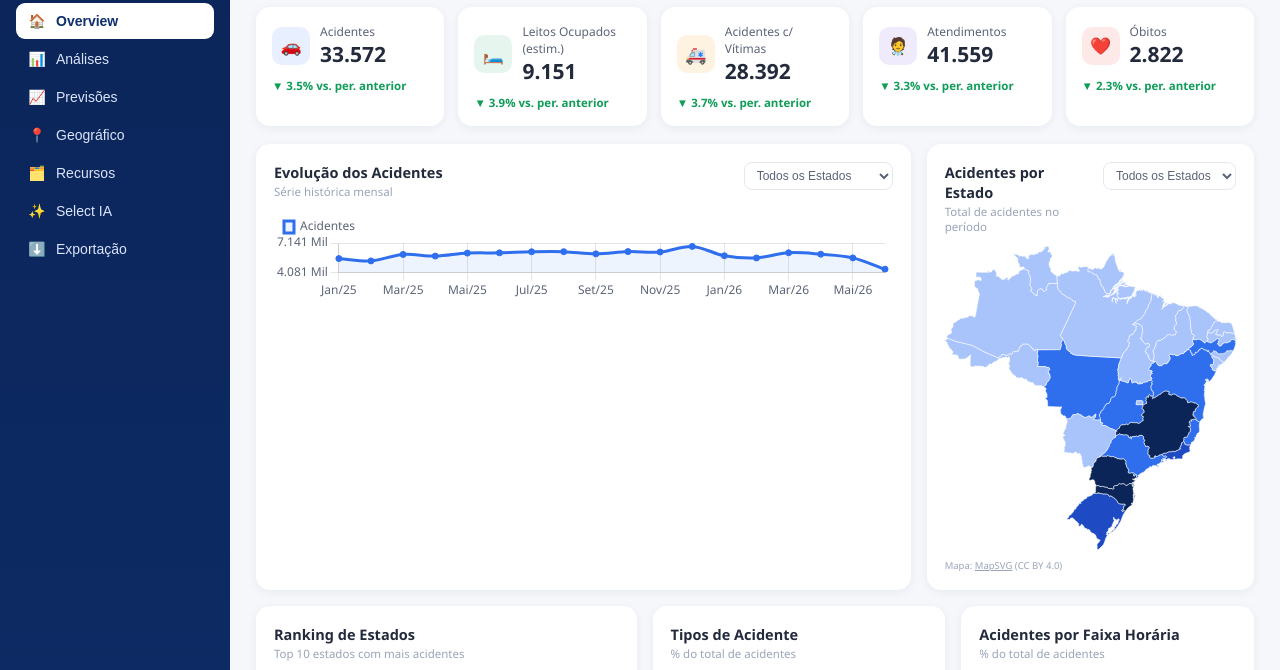
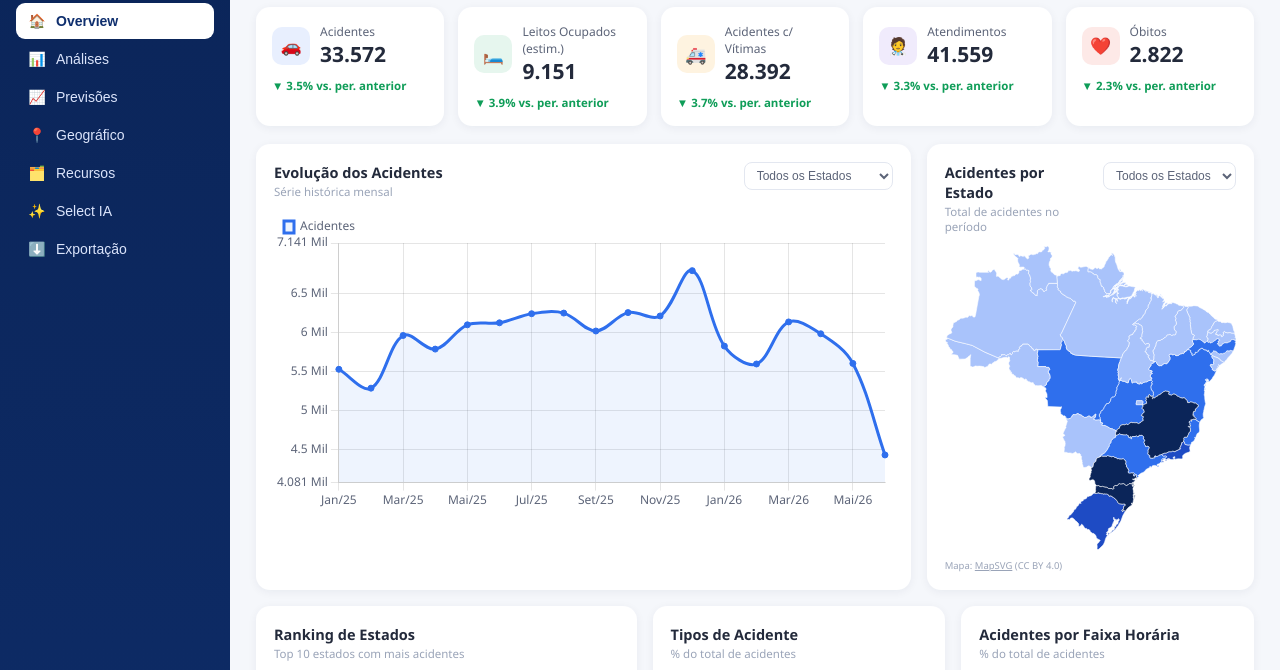
Before and after one commit to pedxroo/sedat, a website: page index.html in a window 1280 px wide. Shown: the part 91-761 px from the top of the page. Drawn offline with Linux system fonts and the light colour scheme.

Commit message:
Faz o gráfico Evolução dos Acidentes preencher a altura do card
O canvas usava a proporção padrão do Chart.js (maintainAspectRatio) e sobrava
bastante espaço em branco embaixo do gráfico dentro do card. Agora o canvas
fica num container com altura fixa e maintainAspectRatio:false, então o
gráfico (e o eixo Y) ocupa todo o espaço disponível.

```diff
--- a/index.html
+++ b/index.html
@@ -152,6 +152,7 @@
   .filters-bar{display:flex;gap:10px;flex-wrap:wrap;}
 
   .map-wrap{position:relative;}
+  .chart-fill{position:relative;height:300px;}
   .brmap{width:100%;height:auto;}
   .map-zoom{position:absolute;top:10px;right:10px;display:flex;flex-direction:column;gap:6px;}
   .map-zoom button{width:28px;height:28px;border-radius:8px;border:1px solid var(--gray-200);background:#fff;cursor:pointer;font-weight:700;box-shadow:var(--shadow);}
@@ -328,7 +329,7 @@
             <div><h3>Evolução dos Acidentes</h3><p>Série histórica mensal</p></div>
             <select class="card-select" id="selectEvolucaoEstado"><option value="">Todos os Estados</option></select>
           </div>
-          <canvas id="chartEvolucao" height="90"></canvas>
+          <div class="chart-fill"><canvas id="chartEvolucao"></canvas></div>
         </div>
         <div class="card">
           <div class="card-head">
@@ -1099,6 +1100,7 @@
     labels: base.map(x=>x.mes),
     datasets:[{label:'Acidentes', data:valores, borderColor:'#2f6fed', backgroundColor:'rgba(47,111,237,.08)', fill:true, tension:.35, pointRadius:3, pointHoverRadius:6, pointBackgroundColor:'#2f6fed'}]
   }, {
+    maintainAspectRatio: false,
     plugins:{
       legend:{display:true, position:'top', align:'start', labels:{boxWidth:10}},
       tooltip:{callbacks:{label:ctx=>` ${fmt(ctx.parsed.y)} acidentes`}}
```
